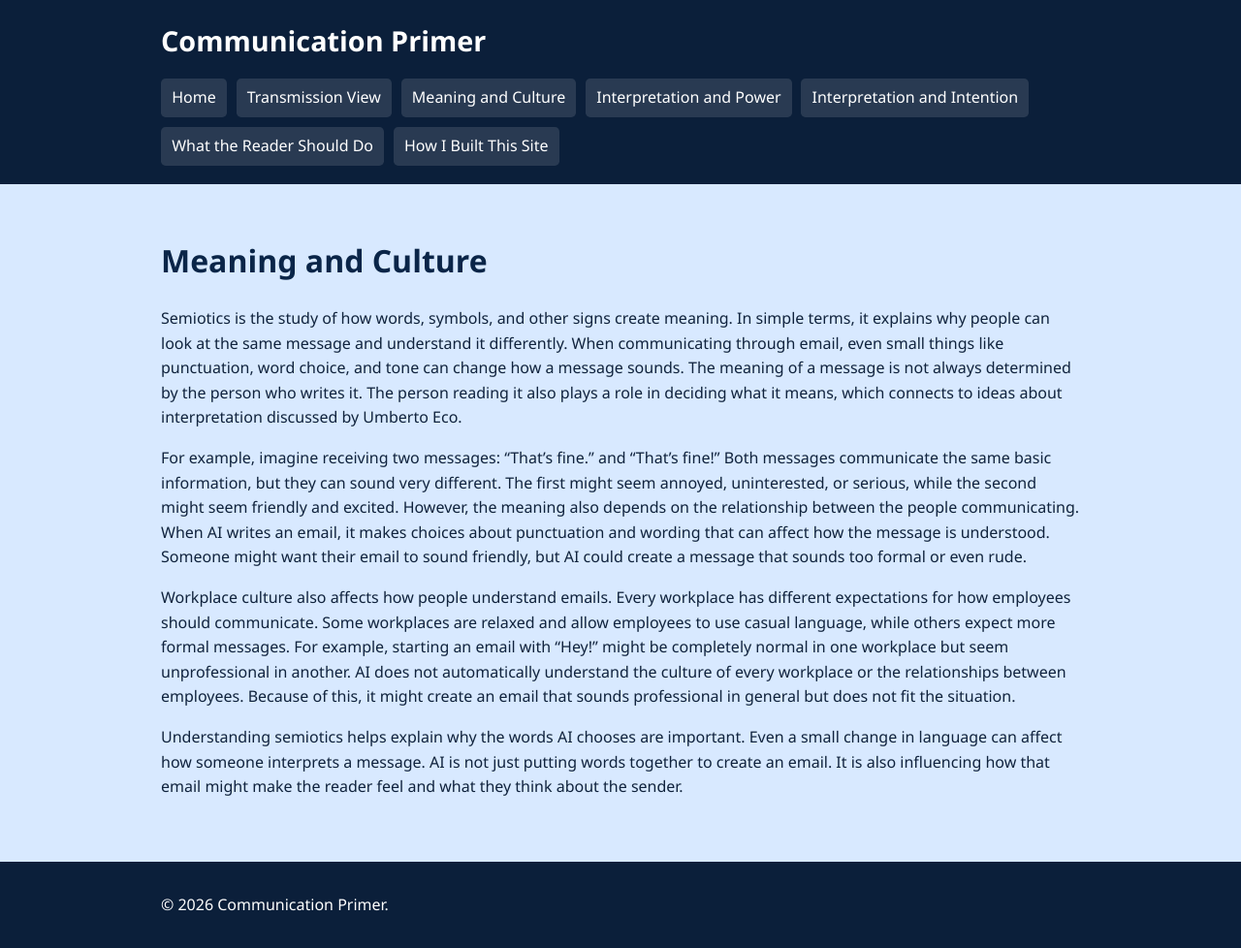
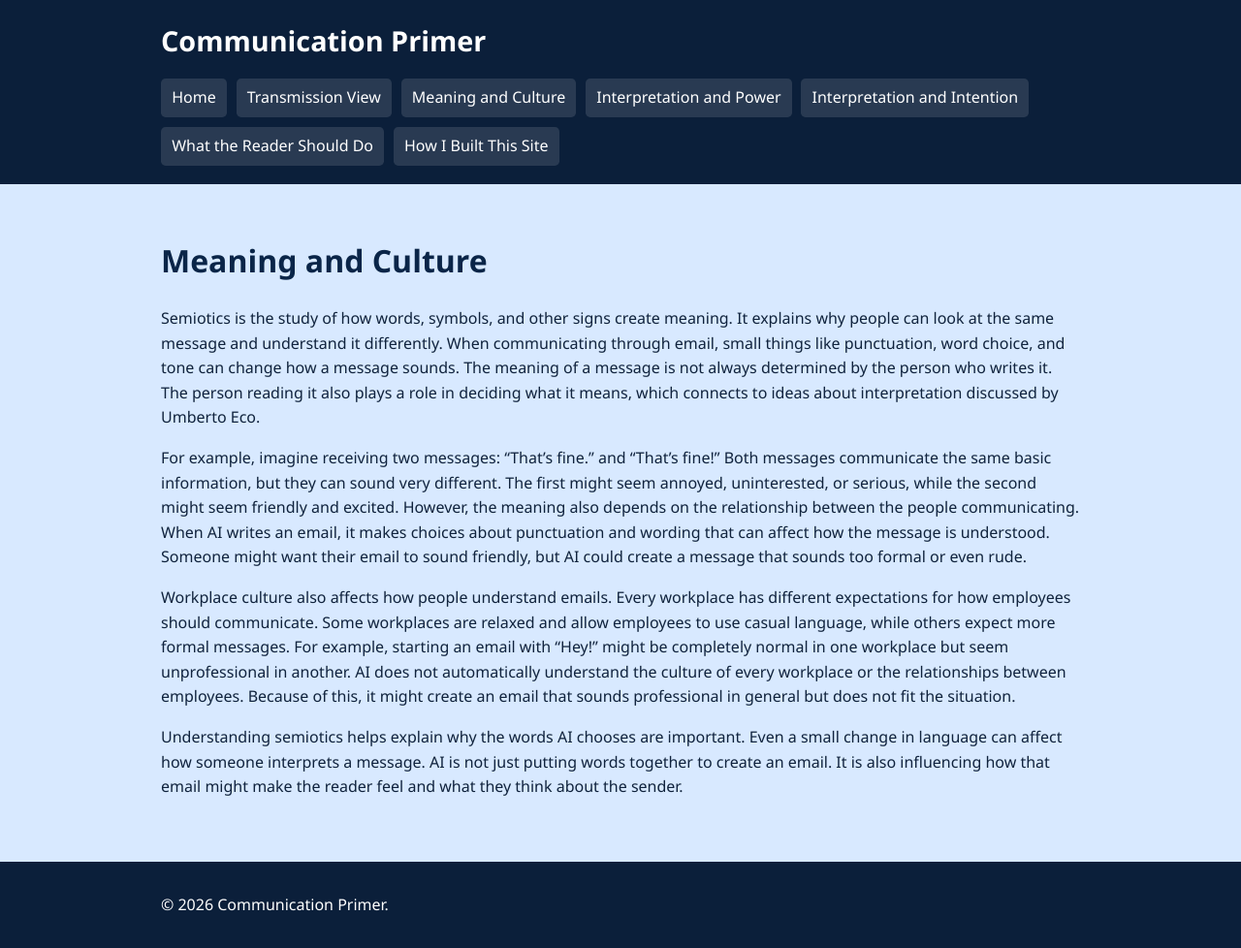
Before and after one commit to nevahall/comm-primer, a Jekyll site: the page built from pages/semiotic-lens.md, in a window 1280 px wide. Shown: the whole page at 97% size. Built offline with Jekyll 4.4.1, drawn with Linux system fonts in a browser that asks for light colours.

Commit message:
Refine text for clarity in semiotic lens section
Removed unnecessary phrases for clarity and conciseness.

```diff
--- a/pages/semiotic-lens.md
+++ b/pages/semiotic-lens.md
@@ -6,7 +6,7 @@ permalink: /pages/meaning-and-culture/
 
 # Meaning and Culture
 
-Semiotics is the study of how words, symbols, and other signs create meaning. In simple terms, it explains why people can look at the same message and understand it differently. When communicating through email, even small things like punctuation, word choice, and tone can change how a message sounds. The meaning of a message is not always determined by the person who writes it. The person reading it also plays a role in deciding what it means, which connects to ideas about interpretation discussed by Umberto Eco.
+Semiotics is the study of how words, symbols, and other signs create meaning. It explains why people can look at the same message and understand it differently. When communicating through email, small things like punctuation, word choice, and tone can change how a message sounds. The meaning of a message is not always determined by the person who writes it. The person reading it also plays a role in deciding what it means, which connects to ideas about interpretation discussed by Umberto Eco.
 
 For example, imagine receiving two messages: "That's fine." and "That's fine!" Both messages communicate the same basic information, but they can sound very different. The first might seem annoyed, uninterested, or serious, while the second might seem friendly and excited. However, the meaning also depends on the relationship between the people communicating. When AI writes an email, it makes choices about punctuation and wording that can affect how the message is understood. Someone might want their email to sound friendly, but AI could create a message that sounds too formal or even rude.
 
```
